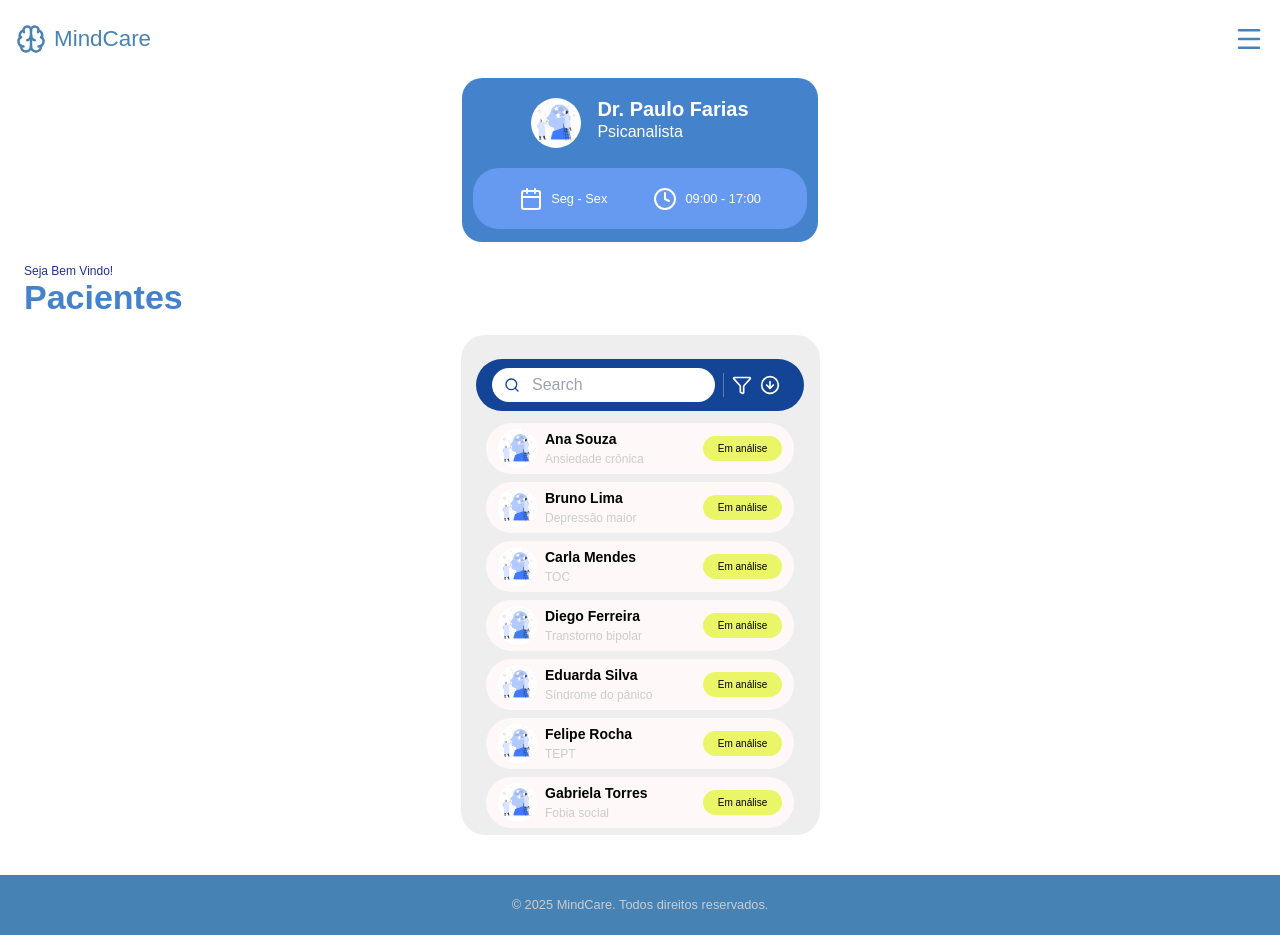
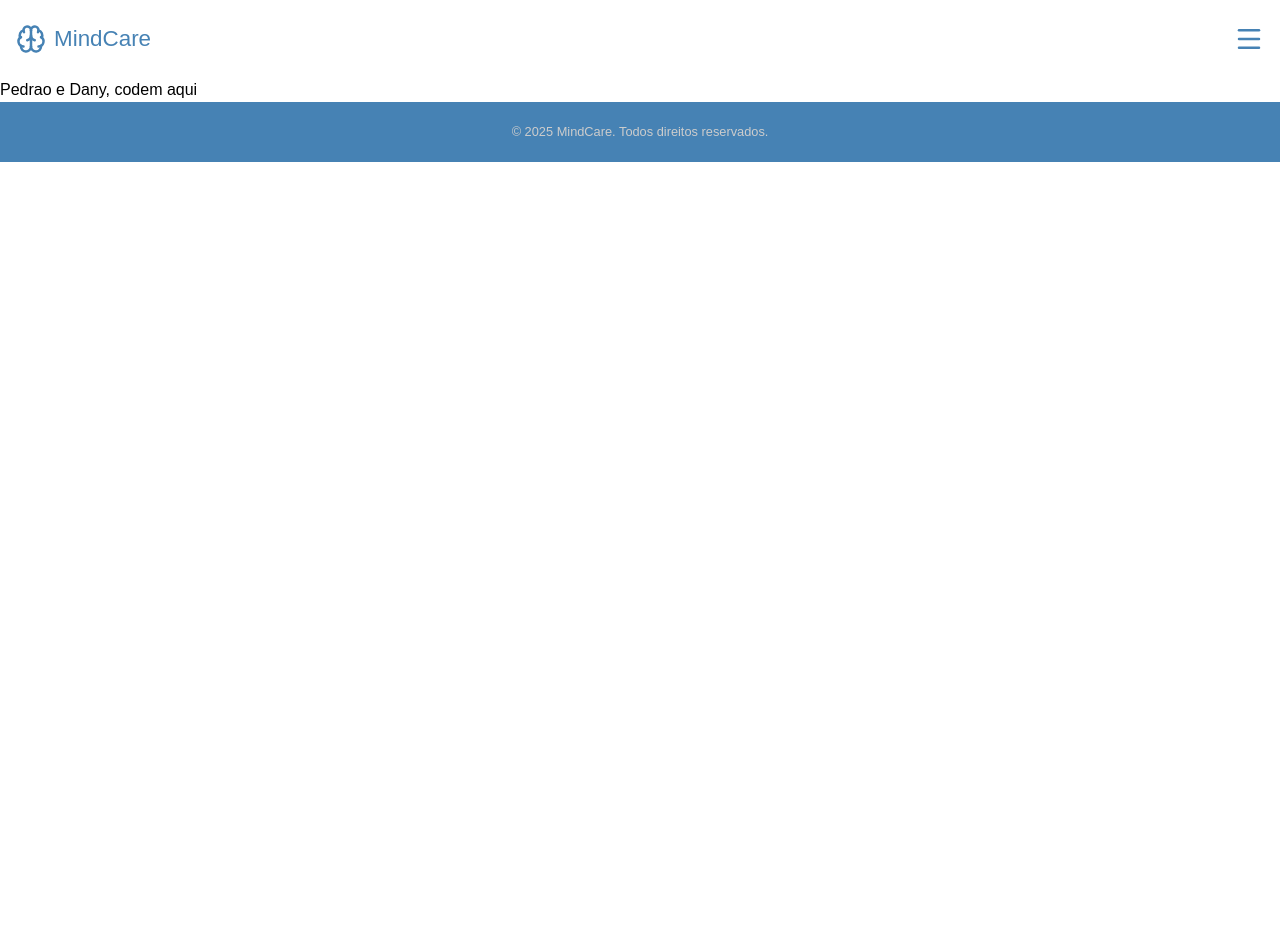
Before and after one commit to ProjetoBlocoADS/MindCareApp, a React (Vite) app in the folder app/: page /home-paciente in a window 1280 px wide. After the commit the page ends 800 px from the top, so only its background shows below. Built offline with nearby package versions, Linux system fonts and the light colour scheme.

Commit message:
fix rota home paciente

```diff
--- a/app/src/App.jsx
+++ b/app/src/App.jsx
@@ -5,6 +5,7 @@ import Login from "./pages/login/Login";
 import Cadastro from "./pages/cadastro/Cadastro";
 import Footer from "./componentes/footer/Footer";
 import HomePsicologo from "./pages/homePsicologo/HomePsicologo";
+import HomePaciente from "./pages/homePaciente/HomePaciente"
 
 function App() {
   return (
@@ -17,7 +18,7 @@ function App() {
             <Route path="/login" element={<Login />} />
             <Route path="/cadastro" element={<Cadastro />} />
             <Route path="/home-psicologo" element={<HomePsicologo />} />
-            <Route path="/home-paciente" element={<HomePsicologo />} />
+            <Route path="/home-paciente" element={<HomePaciente />} />
           </Routes>
         </main>
       </div>
```
